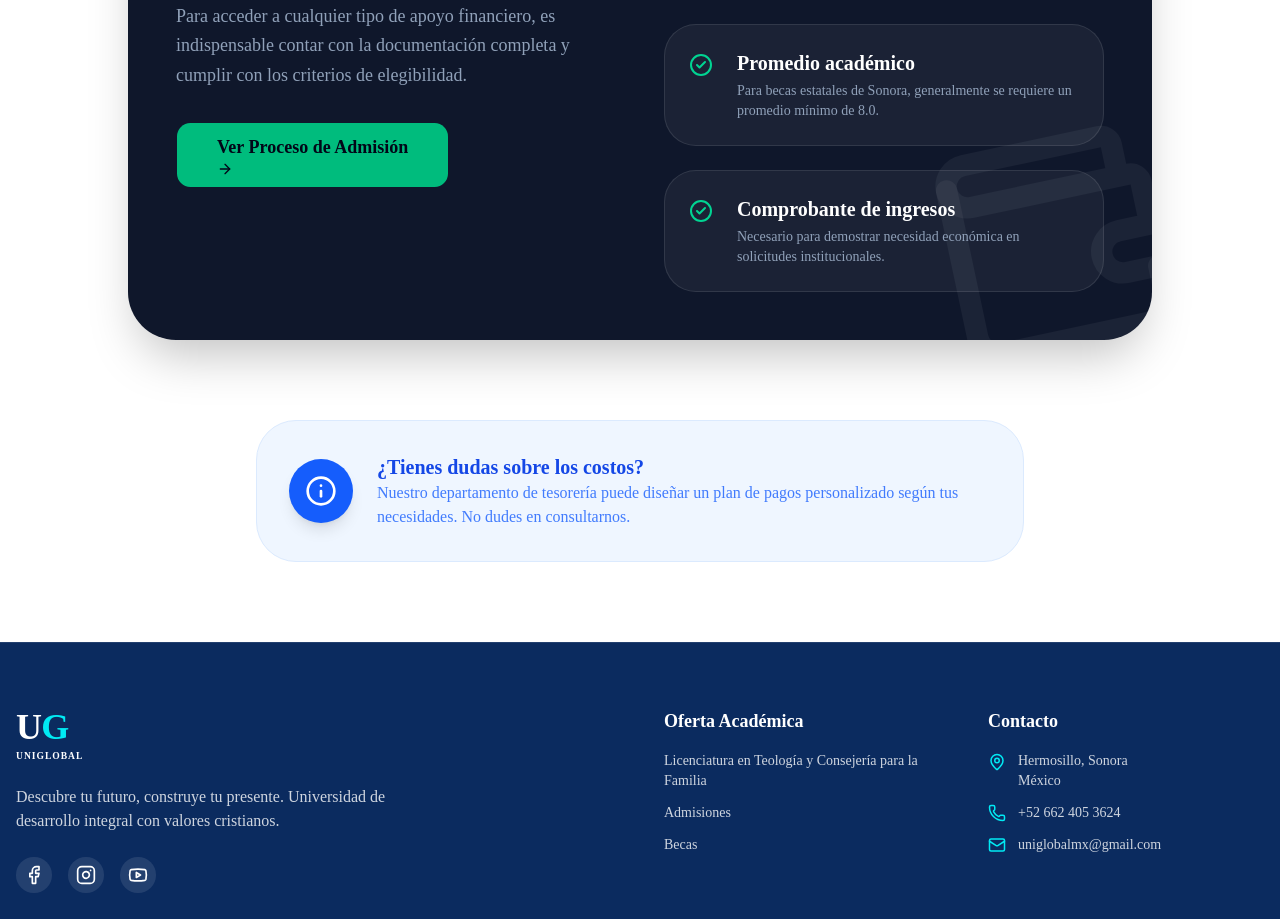
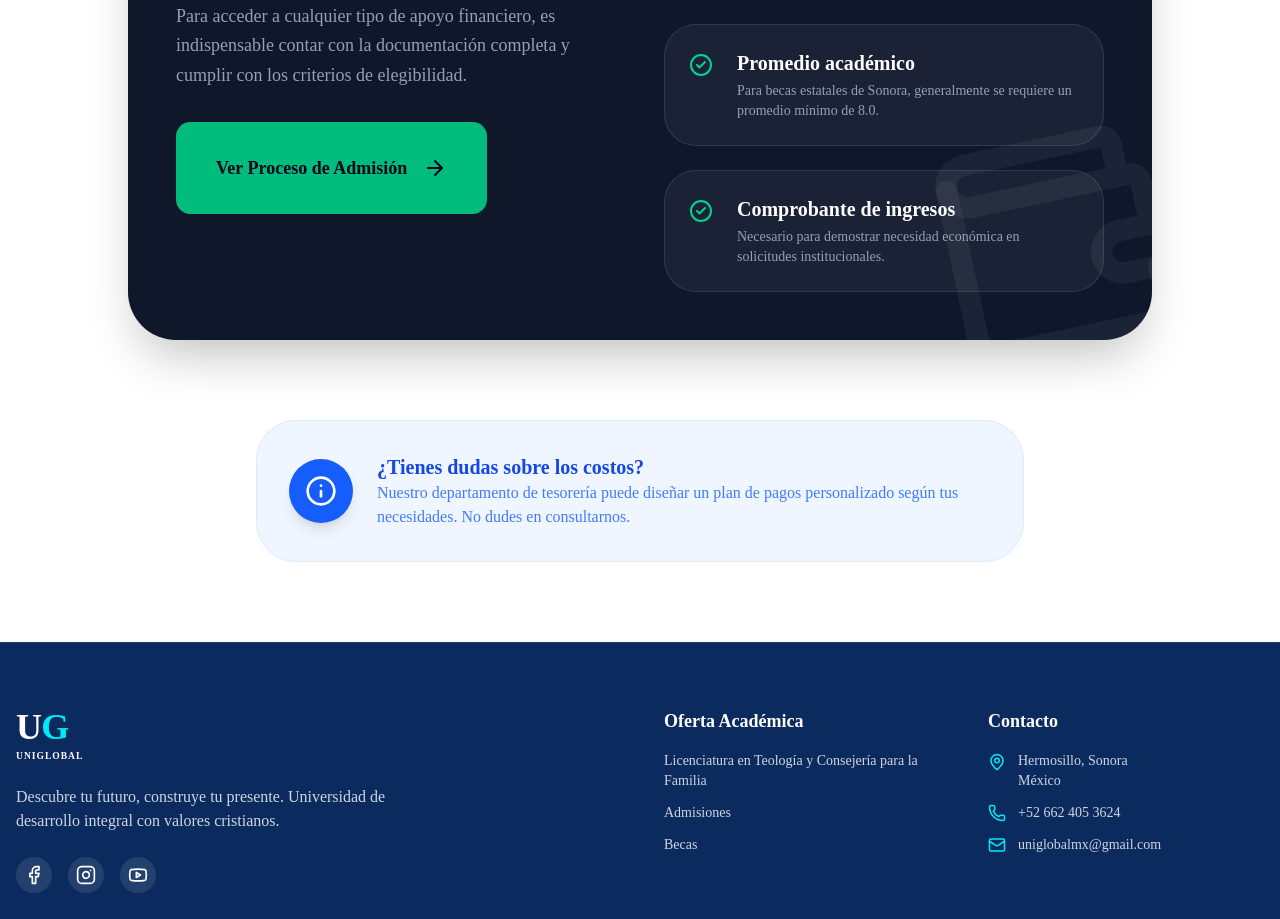
Before and after one commit to universidaduniglobal/antigravity, a Next.js app: page /becas in a window 1280 px wide. Shown: the part 1587-2506 px from the top of the page. Built offline with nearby package versions, Linux system fonts and the light colour scheme.

Commit message:
fix: remove asChild from Button in Scholarships page

```diff
--- a/src/app/becas/page.tsx
+++ b/src/app/becas/page.tsx
@@ -113,12 +113,13 @@ export default function BecasPage() {
                 <p className="text-slate-400 text-lg leading-relaxed mb-8">
                   Para acceder a cualquier tipo de apoyo financiero, es indispensable contar con la documentación completa y cumplir con los criterios de elegibilidad.
                 </p>
-                <Button asChild className="px-10 py-8 rounded-2xl text-lg font-black bg-emerald-500 text-slate-950 hover:bg-emerald-400 transition-all flex items-center gap-4 group">
-                  <Link href="/requisitos">
-                    Ver Proceso de Admisión
-                    <ArrowRight className="group-hover:translate-x-2 transition-transform" />
-                  </Link>
-                </Button>
+                <Link
+                  href="/requisitos"
+                  className="inline-flex items-center justify-center px-10 py-8 rounded-2xl text-lg font-black bg-emerald-500 text-slate-950 hover:bg-emerald-400 transition-all gap-4 group"
+                >
+                  Ver Proceso de Admisión
+                  <ArrowRight className="group-hover:translate-x-2 transition-transform" />
+                </Link>
               </div>
               <div className="space-y-6">
                 {requisitos.map((req, i) => (
```
